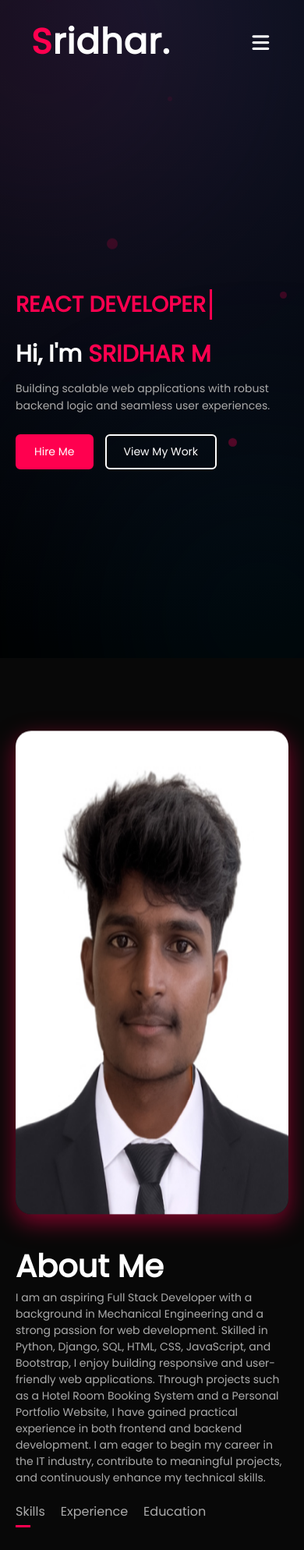
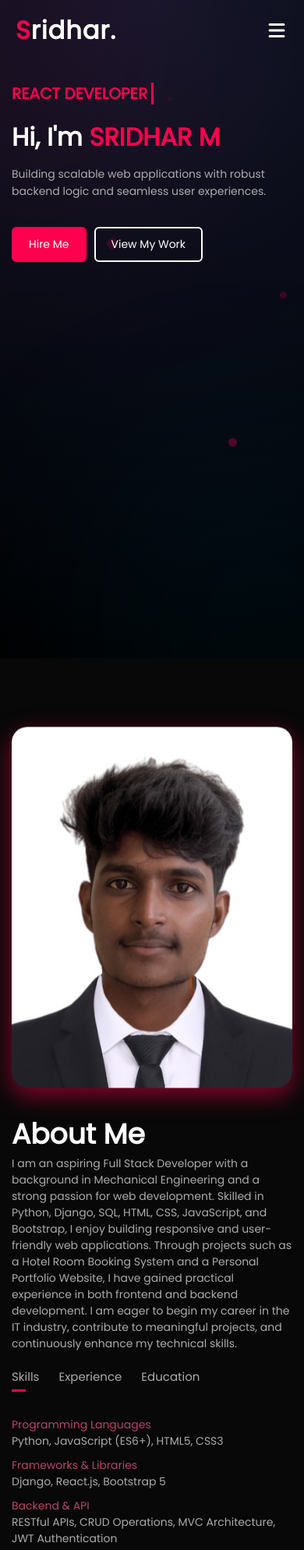
Before and after one commit to Sridharm203/portfolio, a plain HTML site: page index.html in a window 390 px wide. Shown: the top 1988 px of the page at 78% size. Drawn offline with nearby package versions, Linux system fonts and the light colour scheme.

Commit message:
Updated mobile responsive design

```diff
--- a/style.css
+++ b/style.css
@@ -691,34 +691,22 @@
  }
 
  @media only screen and (max-width: 600px) {
-     .header-text {
-         margin-top: 100%;
-         font-size: 16px;
+
+     .container {
+         padding: 15px;
      }
 
-     .header-text h1 {
-         font-size: 30px;
+     #navbar {
+         padding: 15px 20px;
      }
 
-     .hero-tagline {
-         font-size: 14px;
-         margin-top: 10px;
-     }
-
-     .hero-buttons {
-         margin-top: 25px;
-         gap: 15px;
-     }
-
-     .hire-btn,
-     .work-btn {
-         padding: 10px 22px;
-         font-size: 14px;
+     .logo a {
+         font-size: 32px;
      }
 
      .icon {
          display: block;
-         font-size: 25px;
+         font-size: 24px;
      }
 
      nav ul {
@@ -745,8 +733,45 @@
          cursor: pointer;
      }
 
+     .header {
+         min-height: 100vh;
+     }
+
+     .header-text {
+         margin-top: 90px;
+         font-size: 16px;
+     }
+
+     .header-text h1 {
+         font-size: 32px;
+         line-height: 1.3;
+     }
+
+     .typing-text {
+         font-size: 20px;
+     }
+
+     .hero-tagline {
+         font-size: 14px;
+         line-height: 1.6;
+     }
+
+     .hero-buttons {
+         display: flex;
+         flex-direction: row;
+         flex-wrap: wrap;
+         gap: 10px;
+     }
+
+     .hire-btn,
+     .work-btn {
+         width: auto;
+         padding: 10px 20px;
+         font-size: 14px;
+     }
+
      .sub-title {
-         font-size: 40px;
+         font-size: 36px;
      }
 
      .row-col-1,
@@ -755,37 +780,87 @@
      }
 
      .row-col-1 {
-         margin-bottom: 30px;
+         margin-bottom: 25px;
+     }
+
+     .row-col-1 img {
+         width: 100%;
+         height: auto;
      }
 
      .row-col-2 {
          font-size: 14px;
      }
 
-     .tab-links {
-         font-size: 16px;
-         margin-right: 20px;
+     .tab-titles {
+         flex-wrap: wrap;
+         gap: 15px;
      }
 
-     .contact-right,
-     .contact-left {
-         flex-basis: 100%;
+     .tab-links {
+         margin-right: 10px;
+         font-size: 15px;
      }
 
-     .copyright {
-         font-size: 14px;
+     .services-list {
+         grid-gap: 20px;
+     }
+
+     .services-list div {
+         padding: 25px;
+     }
+
+     .services-list div h2 {
+         font-size: 24px;
      }
 
      .works {
-         display: flex;
          flex-direction: column;
-
      }
 
      .works img {
          width: 100%;
          height: auto;
-         margin-bottom: 10px;
+         margin-bottom: 15px;
      }
 
+     .work img {
+         height: 280px;
+     }
+
+     .layer {
+         padding: 0 20px;
+     }
+
+     .layer h3 {
+         font-size: 18px;
+     }
+
+     .layer p {
+         font-size: 13px;
+     }
+
+     .contact-left,
+     .contact-right {
+         flex-basis: 100%;
+     }
+
+     .contact-left {
+         text-align: center;
+         margin-bottom: 30px;
+     }
+
+     .social-links {
+         text-align: center;
+     }
+
+     form input,
+     form textarea {
+         font-size: 16px;
+     }
+
+     .copyright {
+         font-size: 13px;
+         padding: 20px 10px;
+     }
  }
```
Also changed, not shown: 1 other file.
